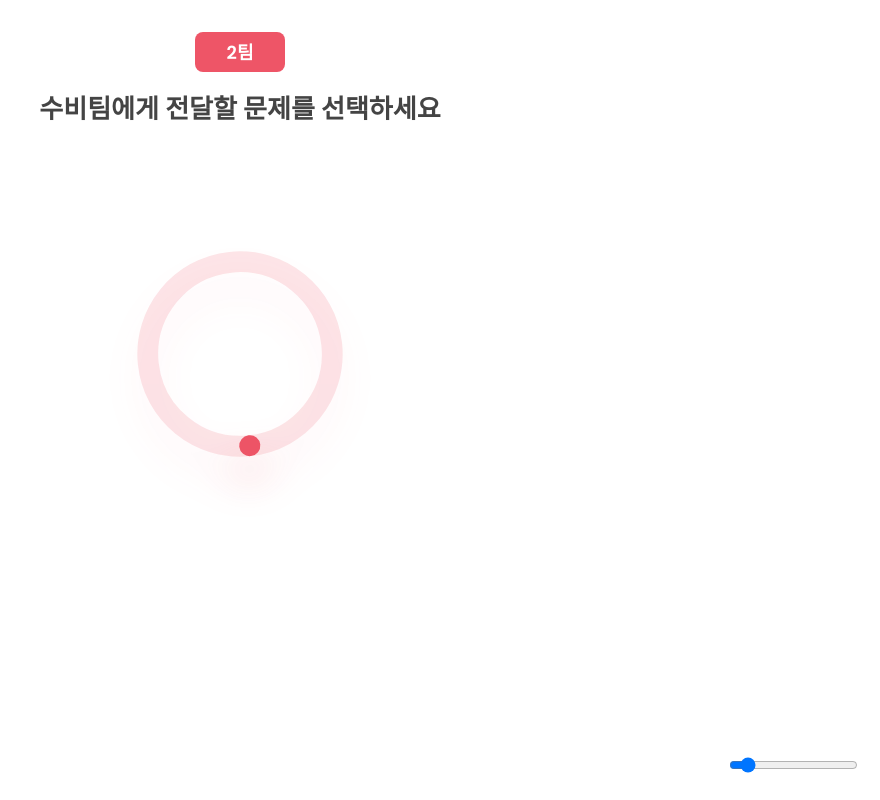
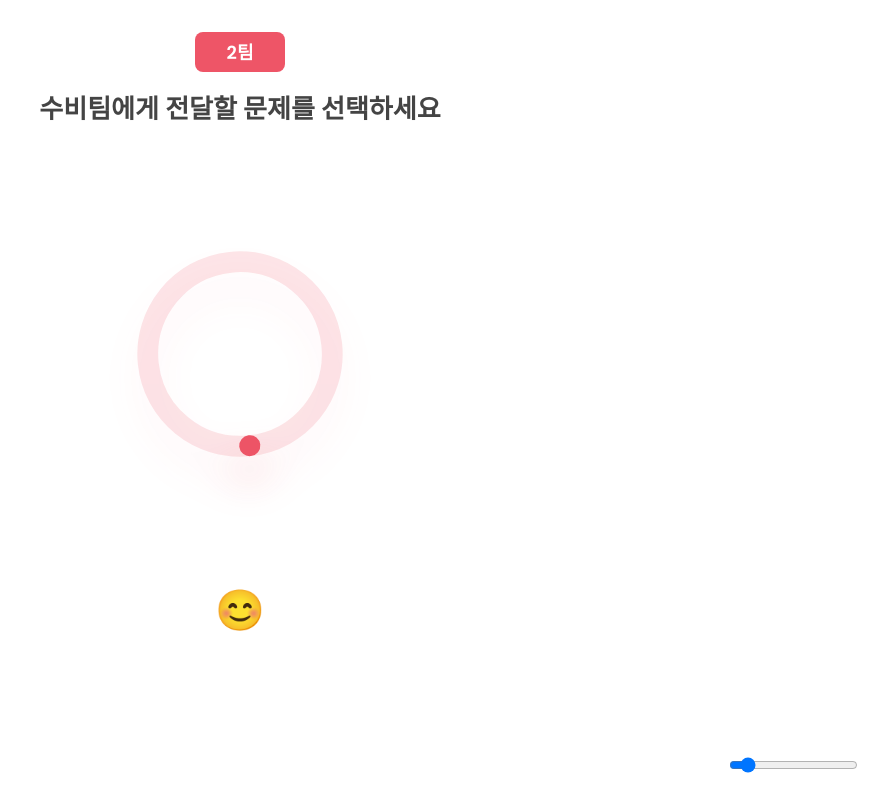
Before and after one commit to Jungle-CQuiS/Frontend, a React (Create React App) app: page /multi/defend in a window 1280 px wide. Shown: the whole page, without its empty margins (400-1280 px from the left). Built offline with nearby package versions, Linux system fonts and the light colour scheme; sample sign-in values are in the browser's storage.

Commit message:
Feat: 이미지 모달과 팀 태그 연동

```diff
--- a/src/components/buttons/emoji/index.tsx
+++ b/src/components/buttons/emoji/index.tsx
@@ -11,7 +11,11 @@ type PositionProps = {
 };
 type ModalPosition = PositionType & PositionProps;
 
-export const EmojiButton = () => {
+interface EmojiButtonProps {
+    onEmojiSelect?: (emojiPath: string) => void;
+}
+
+export const EmojiButton = ({ onEmojiSelect }: EmojiButtonProps) => {
     const [isModalOpen, setIsModalOpen] = useState(false);
     const buttonRef = useRef<HTMLDivElement>(null);
     const [modalPosition, setModalPosition] = useState<ModalPosition | undefined>(undefined);
@@ -40,6 +44,7 @@ export const EmojiButton = () => {
                         open={isModalOpen}
                         onClose={() => setIsModalOpen(false)}
                         position={modalPosition}
+                        onEmojiSelect={onEmojiSelect}
                     />
                 </TooltipModal>
             )}
--- a/src/components/modal/emogi/index.tsx
+++ b/src/components/modal/emogi/index.tsx
@@ -9,18 +9,20 @@ import { EMOJI_IMAGE } from "../../../config/emoji/constants";
 
 interface EmojiModalProps {
     position?: {
-        position: 'fixed' | 'absolute';
+        position: "fixed" | "absolute";
         top: number;
         left: number;
     };
+    onEmojiSelect?: (emojiPath: string) => void;  // 추가
 }
+
 
 // 반환될 수 있는 이모지 객체들의 타입 정의
 type EmojiPaths = {
     [key: string]: string;
 };
 
-export const EmojiModal = ({ onClose, onDone, position, ...props }: IModalProps & EmojiModalProps) => {
+export const EmojiModal = ({ onClose, onDone, position,onEmojiSelect, ...props }: IModalProps & EmojiModalProps) => {
     const [animatedEmojis, setAnimatedEmojis] = useState<Array<{
         id: number;
         src: string;
@@ -37,27 +39,20 @@ export const EmojiModal = ({ onClose, onDone, position, ...props }: IModalProps
 
     // 이미지 클릭 핸들러
     const handleEmojiClick = (imagePath: string, event: React.MouseEvent) => {
-        // 클릭한 위치를 기준으로 애니메이션 시작 위치 설정
         const rect = event.currentTarget.getBoundingClientRect();
         const startX = rect.left;
         const startY = rect.top;
 
-        setAnimatedEmojis(prev => [
-            ...prev,
-            {
-                id: Date.now(),
-                src: imagePath,
-                x: startX,
-                y: startY
-            }
-        ]);
+        setAnimatedEmojis(prev => [...prev, {
+            id: Date.now(),
+            src: imagePath,
+            x: startX,
+            y: startY
+        }]);
 
-        // 기존 클릭 핸들링
-        console.log('Selected emoji:', imagePath);
+        // 선택된 이모티콘 전달
+        onEmojiSelect?.(imagePath);
     };
-
-
-
 
     // getFilteredEmojis 함수에 반환 타입 명시
     const getFilteredEmojis = (): EmojiPaths => {
--- a/src/modules/quiz/components/multi/UserTags/UserTags.tsx
+++ b/src/modules/quiz/components/multi/UserTags/UserTags.tsx
@@ -1,23 +1,55 @@
 import React, { useState } from "react";
 import { TeamUserTagProps } from "../../../../../types/room";
-import { UserTag, UserTagImg, UserTagsContainer } from "./styled";
+import { UserTag, UserTagImg, UserTagsContainer, UserEmoji } from "./styled";
 import { useTeamState } from "../../../../../contexts/TeamStateContext/useTeamState";
+import { useGameUser } from "../../../../../contexts/GameUserContext/useGameUser";
+import { EmojiButton } from "../../../../../components/buttons/emoji";
+
+interface UserEmojisType {
+    [username: string]: string;
+}
 
 export const UserTagsComponent = ({ teamId }: TeamUserTagProps) => {
-
+    const { user } = useGameUser();
     const { teamOneUsers, teamTwoUsers } = useTeamState()
     const teamUsers = teamId == 1 ? teamOneUsers : teamTwoUsers;
 
+    // 각 유저의 이모티콘 상태 관리
+    const [userEmojis, setUserEmojis] = useState<UserEmojisType>({});
+
+    const handleEmojiSelect = (emojiPath: string, targetUsername: string) => {
+        setUserEmojis(prev => ({
+            ...prev,
+            [targetUsername]: emojiPath
+        }));
+    };
     return (
         <UserTagsContainer>
             {teamUsers
-                .filter(user => user !== null) // null인 user 필터링
-                .map((user, index) => (
-                    <UserTag key={index} teamId={teamId}>
-                        {user?.isLeader === 'leader' && <UserTagImg src="/icons/medal.svg" />}
-                        {user?.username}  {/* null 체크 불필요 */}
-                    </UserTag>
-                ))}
+                .filter((user): user is NonNullable<typeof user> => user !== null)
+                .map((teamUser, index) => {
+                    const username = teamUser.username;
+
+                    return (
+                        <UserTag key={index} teamId={teamId}>
+                            {teamUser.isLeader === 'leader' && <UserTagImg src="/icons/medal.svg" />}
+                            {username}
+                            {username && userEmojis[username] && (
+                                <UserEmoji
+                                    src={userEmojis[username]}
+                                    alt="emoji"
+                                />
+                            )}
+                        </UserTag>
+                    );
+                })}
+            <EmojiButton
+                onEmojiSelect={(emojiPath: string) => {
+                    if (user?.username) {
+                        handleEmojiSelect(emojiPath, user.username);
+                    }
+                }}
+            />
         </UserTagsContainer>
     );
 };
--- a/src/modules/quiz/components/multi/UserTags/styled.ts
+++ b/src/modules/quiz/components/multi/UserTags/styled.ts
@@ -17,9 +17,18 @@ export const UserTag = styled.div<{ teamId: number }>`
     display: flex;
     align-items: center;
     gap: 10px;
+    position: relative;  // 이모티콘 위치 기준점
 `;
 
 export const UserTagImg = styled.img`
     width: 19px;
     height: 25px;
 `;
+
+export const UserEmoji = styled.img`
+  position: absolute;
+  top: -20px;  // 태그 위에 위치
+  right: 0;
+  width: 24px;
+  height: 24px;
+`;
```
